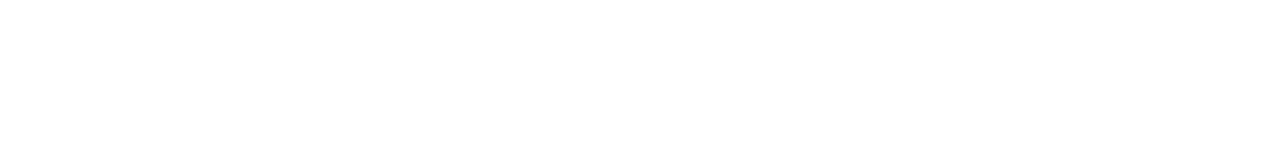
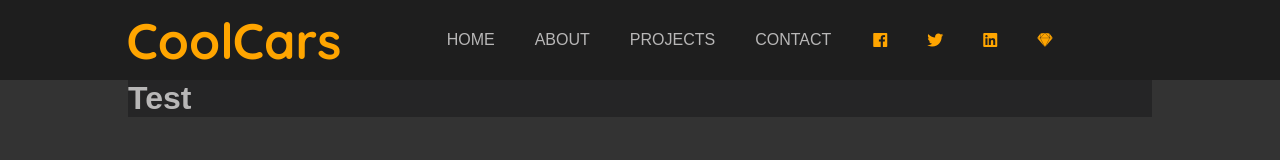
Before and after one commit to fabiomarras-dev/javascript-gallery, a plain HTML site: page index.html in a window 1280 px wide. Drawn offline with Linux system fonts and the light colour scheme.

Commit message:
Navbar and styling

```diff
--- a/css/main.css
+++ b/css/main.css
@@ -0,0 +1,77 @@
+@import url('https://fonts.googleapis.com/css2?family=Quicksand:wght@300;400;500;600;700&display=swap');
+
+* {
+  margin: 0;
+  padding: 0;
+  font-family: arial;
+}
+
+body {
+  background-color: #333333;
+}
+
+nav {
+  width: 100%;
+  height: 80px;
+  background-color:#1e1e1e;
+}
+
+.nav-main h1 {
+  font-family: "Quicksand";
+  font-size: 50px;
+  display: block;
+  text-decoration: none;
+  color: orange;
+}
+
+.social-icons a {
+  color: orange;
+}
+
+.nav-main a {
+  text-decoration: none;
+}
+
+.logo {
+  margin-left: auto;
+  margin-right: 20%;
+}
+
+nav div {
+  display: grid;
+  align-items: center;
+  margin: auto;
+  grid-template-columns: 6fr 6fr 6fr;
+}
+
+ul h1 {
+  display: block;
+}
+
+ul li {
+  display: inline-block;
+  float: left;
+  margin: auto;
+  line-height: 80px;
+  padding: 0 20px;
+}
+
+ul li a {
+  text-transform: uppercase;
+  display: block;
+  text-decoration: none;
+  color: rgb(184, 183, 183);
+}
+
+ul li a:hover {
+  color: white;
+  text-decoration: underline;
+  text-decoration-color: orange;
+}
+
+.wrapper {
+  margin: 0 auto;
+  width: 80%;
+  background-color: #252526;
+  color: rgb(184, 183, 183);
+}
--- a/index.html
+++ b/index.html
@@ -4,8 +4,67 @@
     <meta http-equiv="X-UA-Compatible" content="IE=edge">
     <meta name="viewport" content="width=device-width, initial-scale=1.0">
     <title>Cool Cars</title>
+
+    <!-- FontAwesome-Icons -->
+    <link rel="stylesheet" href="https://use.fontawesome.com/releases/v5.7.0/css/all.css" integrity="sha384-lZN37f5QGtY3VHgisS14W3ExzMWZxybE1SJSEsQp9S+oqd12jhcu+A56Ebc1zFSJ" crossorigin="anonymous">
+
+    <!-- styles -->
+    <link rel="stylesheet" href="css/main.css" />
+
 </head>
 <body>
+    <nav>
+        <div class="nav-main">
+            <a class="logo" href="">
+            <h1>CoolCars</h1>
+            </a>
+            <!--<button class="nav-toggle">
+              <i class="fas fa-bars"></i>
+            </button>-->
+          <ul>
+            <li>
+              <a href="index.html">home</a>
+            </li>
+            <li>
+              <a href="about.html">about</a>
+            </li>
+            <li>
+              <a href="projects.html">projects</a>
+            </li>
+            <li>
+              <a href="contact.html">contact</a>
+            </li>
+          </ul>
+          <ul class="social-icons">
+            <li>
+              <a href="https://www.twitter.com">
+                <i class="fab fa-facebook"></i>
+              </a>
+            </li>
+            <li>
+              <a href="https://www.twitter.com">
+                <i class="fab fa-twitter"></i>
+              </a>
+            </li>
+            <li>
+              <a href="https://www.twitter.com">
+                <i class="fab fa-linkedin"></i>
+              </a>
+            </li>
+            <li>
+              <a href="https://www.twitter.com">
+                <i class="fab fa-sketch"></i>
+              </a>
+            </li>
+          </ul>
+        </div>
+    </nav>
+
+    <div class="wrapper">
+      <h1>Test</h1>
+    </div>
+
+    <script src="js/navbar.js"></script>
 
 </body>
 </html>
```
Also changed, not shown: js/navbar.js (added).
